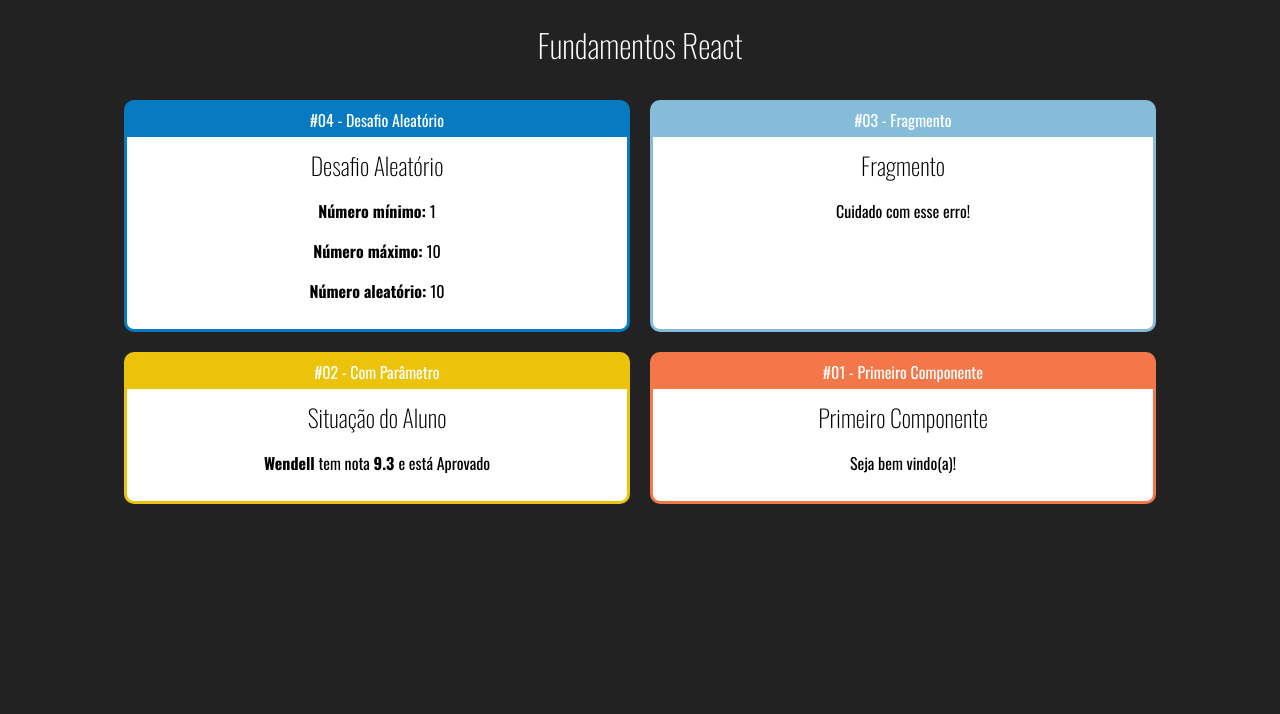
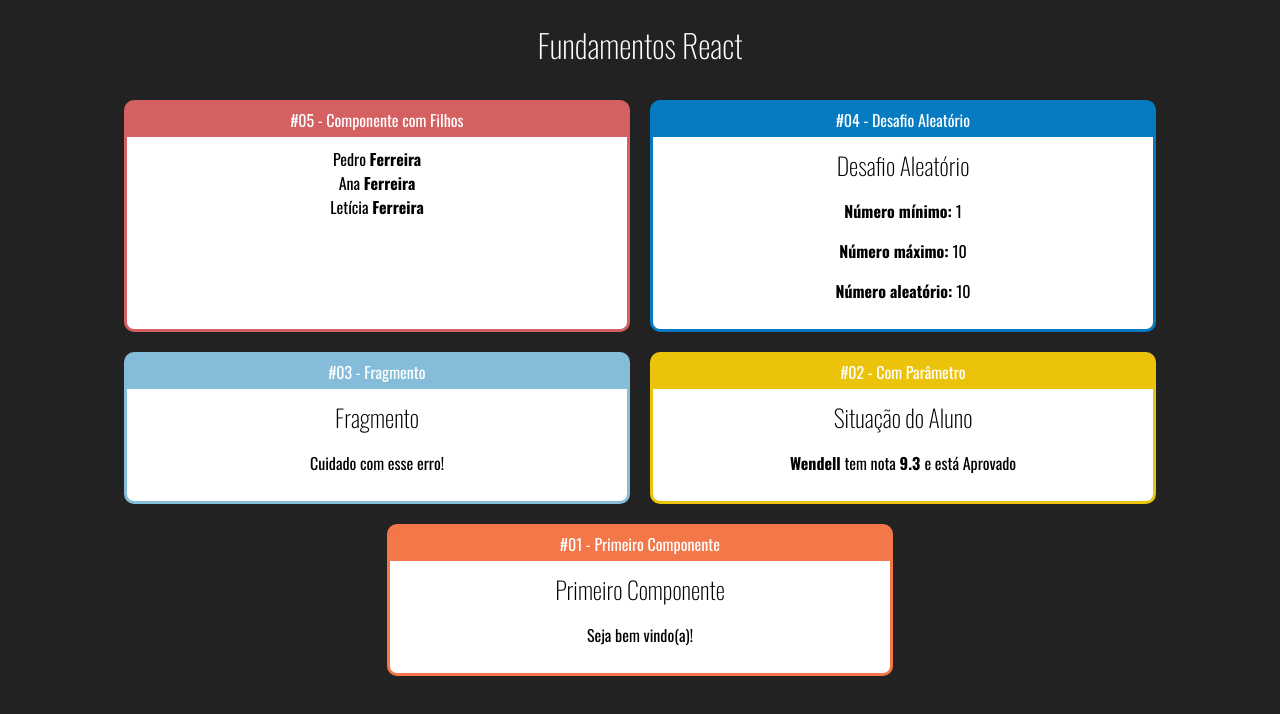
Before and after one commit to wen-dell/fundamentos-react, a React (Create React App) app: page / in a window 1280 px wide. Shown: the top 714 px of the page. Built offline with nearby package versions, Linux system fonts and the light colour scheme.

Commit message:
Componente com Filho #01

```diff
--- a/src/App.jsx
+++ b/src/App.jsx
@@ -1,4 +1,6 @@
 import "./App.css";
+
+import Familia from "./components/basicos/Familia";
 import Card from "./components/layout/Card";
 import Aleatorio from "./components/basicos/Aleatorio";
 import Fragmento from "./components/basicos/Fragmento";
@@ -10,6 +12,12 @@ const App = (props) => (
     <h1>Fundamentos React</h1>
 
     <div className="Cards">
+      <Card titulo="#05 - Componente com Filhos" color="#d56062">
+        <Familia sobrenome="Ferreira">
+
+        </Familia>
+      </Card>
+
       <Card titulo="#04 - Desafio Aleatório" color="#067bc2">
         <Aleatorio min={1} max={10} />
       </Card>
--- /dev/null
+++ b/src/components/basicos/Familia.jsx
@@ -0,0 +1,13 @@
+import FamiliaMembro from "./FamiliaMembro";
+
+const Familia = (props) => {
+  return (
+    <div>
+        <FamiliaMembro nome="Pedro" {...props} />
+        <FamiliaMembro nome="Ana" {...props}  />
+        <FamiliaMembro nome="Letícia" {...props} />
+    </div>
+  );
+};
+
+export default Familia;
--- /dev/null
+++ b/src/components/basicos/FamiliaMembro.jsx
@@ -0,0 +1,9 @@
+const FamiliaMembro = (props) => {
+  return (
+    <div>
+      {props.nome} <strong>{props.sobrenome}</strong>
+    </div>
+  );
+};
+
+export default FamiliaMembro;
```
